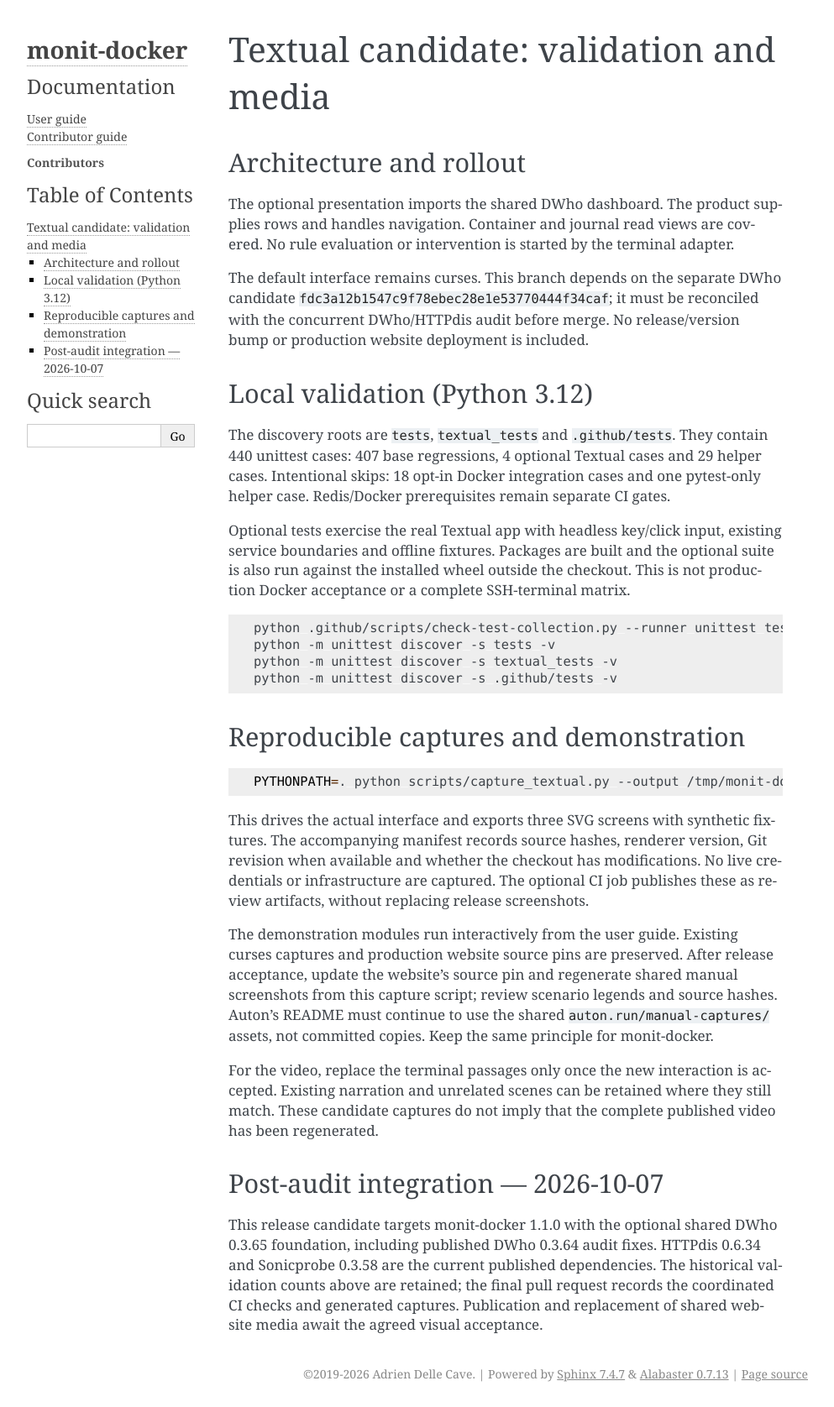
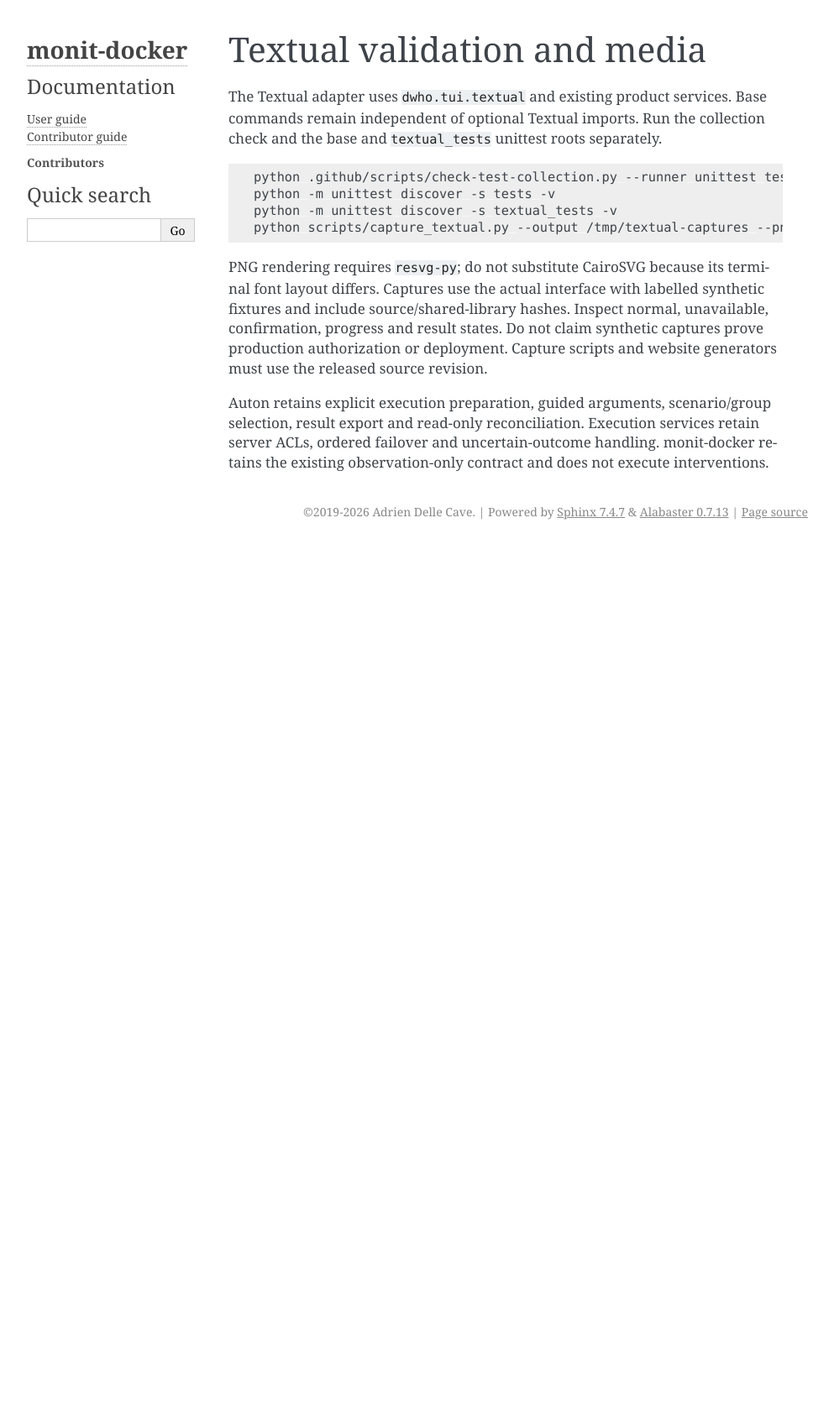
Before and after one commit to decryptus/monit-docker, a Sphinx documentation site: the page built from docs/textual-review.md, in a window 1280 px wide. Shown: the whole page at 84% size, without its empty margins (148-1141 px from the left). Built offline with Sphinx 7.4.7, drawn with Linux system fonts in a browser that asks for light colours; after the commit the page ends 900 px from its top, so only the background shows below that.

Commit message:
Complete Textual workflows and refresh interface documentation

````diff
--- a/docs/textual-review.md
+++ b/docs/textual-review.md
@@ -1,63 +1,24 @@
-# Textual candidate: validation and media
+# Textual validation and media
 
-## Architecture and rollout
-
-The optional presentation imports the shared DWho dashboard. The product supplies
-rows and handles navigation. Container and journal read views are covered. No rule evaluation or intervention is started by the terminal adapter.
-
-The default interface remains curses. This branch depends on the separate DWho
-candidate `fdc3a12b1547c9f78ebec28e1e53770444f34caf`; it must be reconciled with
-the concurrent DWho/HTTPdis audit before merge. No release/version bump or
-production website deployment is included.
-
-## Local validation (Python 3.12)
-
-The discovery roots are `tests`, `textual_tests` and `.github/tests`.
-They contain 440 unittest cases: 407 base regressions,
-4 optional Textual cases and 29 helper cases. Intentional skips:
-18 opt-in Docker integration cases and one pytest-only helper case. Redis/Docker prerequisites remain separate CI gates.
-
-Optional tests exercise the real Textual app with headless key/click input,
-existing service boundaries and offline fixtures. Packages are built and the
-optional suite is also run against the installed wheel outside the checkout.
-This is not production Docker acceptance or a complete SSH-terminal matrix.
+The Textual adapter uses `dwho.tui.textual` and existing product services.
+Base commands remain independent of optional Textual imports. Run the collection
+check and the base and `textual_tests` unittest roots separately.
 
 ```sh
-python .github/scripts/check-test-collection.py --runner unittest tests textual_tests .github/tests
+python .github/scripts/check-test-collection.py --runner unittest tests textual_tests
 python -m unittest discover -s tests -v
 python -m unittest discover -s textual_tests -v
-python -m unittest discover -s .github/tests -v
+python scripts/capture_textual.py --output /tmp/textual-captures --png
 ```
 
-## Reproducible captures and demonstration
+PNG rendering requires `resvg-py`; do not substitute CairoSVG because its terminal
+font layout differs. Captures use the actual interface with labelled synthetic
+fixtures and include source/shared-library hashes. Inspect normal, unavailable,
+confirmation, progress and result states. Do not claim synthetic captures prove
+production authorization or deployment. Capture scripts and website generators
+must use the released source revision.
 
-```sh
-PYTHONPATH=. python scripts/capture_textual.py --output /tmp/monit-docker-textual-captures
-```
-
-This drives the actual interface and exports three SVG screens with synthetic
-fixtures. The accompanying manifest records source hashes, renderer version,
-Git revision when available and whether the checkout has modifications. No live
-credentials or infrastructure are captured. The optional CI job publishes these
-as review artifacts, without replacing release screenshots.
-
-The demonstration modules run interactively from the user guide. Existing
-curses captures and production website source pins are preserved. After release
-acceptance, update the website's source pin and regenerate shared manual
-screenshots from this capture script; review scenario legends and source hashes.
-Auton's README must continue to use the shared `auton.run/manual-captures/`
-assets, not committed copies. Keep the same principle for monit-docker.
-
-For the video, replace the terminal passages only once the new interaction is
-accepted. Existing narration and unrelated scenes can be retained where they
-still match. These candidate captures do not imply that the complete published
-video has been regenerated.
-
-## Post-audit integration — 2026-10-07
-
-This release candidate targets monit-docker 1.1.0 with the optional shared
-DWho 0.3.65 foundation, including published DWho 0.3.64 audit fixes.
-HTTPdis 0.6.34 and Sonicprobe 0.3.58 are the current published dependencies.
-The historical validation counts above are retained; the final pull request
-records the coordinated CI checks and generated captures. Publication and
-replacement of shared website media await the agreed visual acceptance.
+Auton retains explicit execution preparation, guided arguments, scenario/group
+selection, result export and read-only reconciliation. Execution services retain
+server ACLs, ordered failover and uncertain-outcome handling. monit-docker retains
+the existing observation-only contract and does not execute interventions.
````
Also changed, not shown: README.md (+13 -4 lines), docs/terminal.md (+4 -0 lines), docs/textual.md (+13 -12 lines), docs/images/textual-containers.png (added), docs/images/textual-journal.png (added), docs/images/textual-unavailable.png (added), 2 other files.
